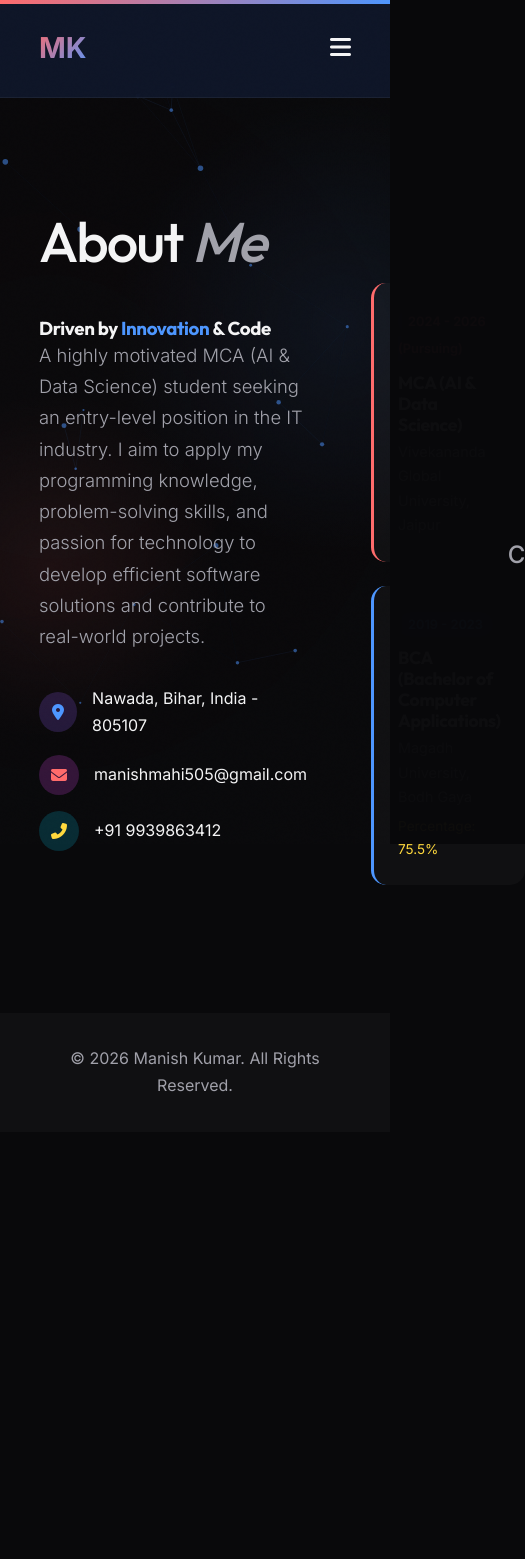
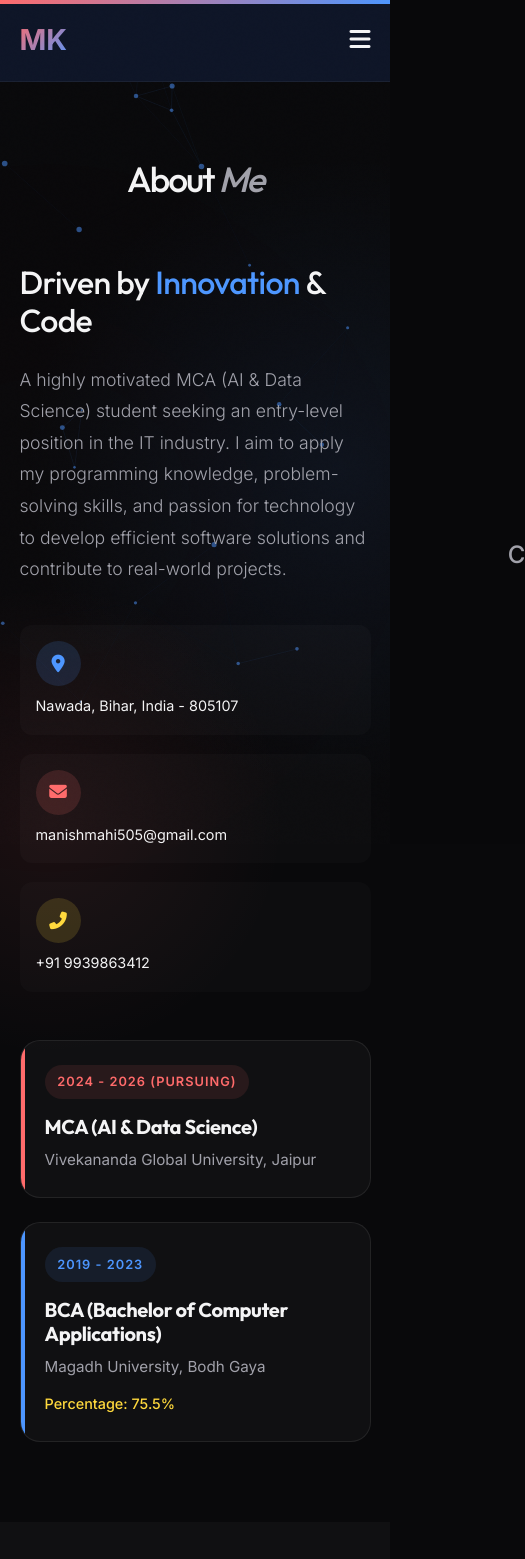
Before and after one commit to manish-9939/portfolio, a React (Vite) app in the folder portfolio-react/: page /about in a window 390 px wide. Shown: the top 1559 px of the page, 525 px wide, since content can reach past the window. Before the commit the page ends 1132 px from the top, so only its background shows below. Built offline with nearby package versions, Linux system fonts and the light colour scheme.

Commit message:
Optimize About section responsiveness and styling

```diff
--- a/portfolio-react/src/components/About.jsx
+++ b/portfolio-react/src/components/About.jsx
@@ -4,7 +4,7 @@ import { motion } from 'framer-motion';
 
 const About = () => {
     return (
-        <section id="about" className="reveal active">
+        <section id="about" className="about-section">
             <motion.div
                 className="heading"
                 initial={{ opacity: 0, y: 30 }}
@@ -23,7 +23,7 @@ const About = () => {
                     viewport={{ once: true }}
                     transition={{ duration: 0.6, delay: 0.2 }}
                 >
-                    <h3>Driven by <span style={{ color: 'var(--secondary)' }}>Innovation</span> & Code</h3>
+                    <h3>Driven by <span>Innovation</span> & Code</h3>
                     <p>
                         A highly motivated MCA (AI & Data Science) student seeking an entry-level position in the IT
                         industry.
@@ -31,24 +31,21 @@ const About = () => {
                         develop
                         efficient software solutions and contribute to real-world projects.
                     </p>
-                    <div className="info-list" style={{ display: 'grid', gap: '1rem', marginTop: '2rem' }}>
-                        <div className="info-item" style={{ display: 'flex', alignItems: 'center', gap: '15px' }}>
-                            <div className="icon-box"
-                                style={{ width: '40px', height: '40px', background: 'rgba(139, 92, 246, 0.2)', borderRadius: '50%', display: 'flex', alignItems: 'center', justifyContent: 'center', color: 'var(--secondary)' }}>
+                    <div className="info-list">
+                        <div className="info-item">
+                            <div className="icon-box location">
                                 <i className="fas fa-map-marker-alt"></i>
                             </div>
                             <span>Nawada, Bihar, India - 805107</span>
                         </div>
-                        <div className="info-item" style={{ display: 'flex', alignItems: 'center', gap: '15px' }}>
-                            <div className="icon-box"
-                                style={{ width: '40px', height: '40px', background: 'rgba(217, 70, 239, 0.2)', borderRadius: '50%', display: 'flex', alignItems: 'center', justifyContent: 'center', color: 'var(--primary)' }}>
+                        <div className="info-item">
+                            <div className="icon-box email">
                                 <i className="fas fa-envelope"></i>
                             </div>
                             <span>manishmahi505@gmail.com</span>
                         </div>
-                        <div className="info-item" style={{ display: 'flex', alignItems: 'center', gap: '15px' }}>
-                            <div className="icon-box"
-                                style={{ width: '40px', height: '40px', background: 'rgba(6, 182, 212, 0.2)', borderRadius: '50%', display: 'flex', alignItems: 'center', justifyContent: 'center', color: 'var(--accent)' }}>
+                        <div className="info-item">
+                            <div className="icon-box phone">
                                 <i className="fas fa-phone-alt"></i>
                             </div>
                             <span>+91 9939863412</span>
@@ -63,24 +60,17 @@ const About = () => {
                     viewport={{ once: true }}
                     transition={{ duration: 0.6, delay: 0.4 }}
                 >
-                    {/* Education Timeline styled as cards */}
-                    <div className="edu-card"
-                        style={{ background: 'var(--card-bg)', padding: '1.5rem', borderRadius: '15px', borderLeft: '3px solid var(--primary)', marginBottom: '1.5rem' }}>
-                        <span
-                            style={{ background: 'rgba(217, 70, 239, 0.1)', color: 'var(--primary)', padding: '5px 10px', borderRadius: '20px', fontSize: '0.8rem', fontWeight: 600 }}>2024
-                            - 2026 (Pursuing)</span>
-                        <h4 style={{ margin: '10px 0 5px', fontSize: '1.1rem' }}>MCA (AI & Data Science)</h4>
-                        <p style={{ color: 'var(--text-muted)', fontSize: '0.9rem' }}>Vivekananda Global University, Jaipur</p>
+                    <div className="edu-card primary-theme">
+                        <span className="edu-tag">2024 - 2026 (Pursuing)</span>
+                        <h4>MCA (AI & Data Science)</h4>
+                        <p className="school">Vivekananda Global University, Jaipur</p>
                     </div>
 
-                    <div className="edu-card"
-                        style={{ background: 'var(--card-bg)', padding: '1.5rem', borderRadius: '15px', borderLeft: '3px solid var(--secondary)' }}>
-                        <span
-                            style={{ background: 'rgba(139, 92, 246, 0.1)', color: 'var(--secondary)', padding: '5px 10px', borderRadius: '20px', fontSize: '0.8rem', fontWeight: 600 }}>2019
-                            - 2023</span>
-                        <h4 style={{ margin: '10px 0 5px', fontSize: '1.1rem' }}>BCA (Bachelor of Computer Applications)</h4>
-                        <p style={{ color: 'var(--text-muted)', fontSize: '0.9rem' }}>Magadh University, Bodh Gaya</p>
-                        <p style={{ color: 'var(--accent)', fontSize: '0.85rem', marginTop: '5px' }}>Percentage: 75.5%</p>
+                    <div className="edu-card secondary-theme">
+                        <span className="edu-tag">2019 - 2023</span>
+                        <h4>BCA (Bachelor of Computer Applications)</h4>
+                        <p className="school">Magadh University, Bodh Gaya</p>
+                        <p className="score">Percentage: 75.5%</p>
                     </div>
                 </motion.div>
             </div>
--- a/portfolio-react/src/index.css
+++ b/portfolio-react/src/index.css
@@ -147,7 +147,19 @@ section {
   position: relative;
 }
 
-/* Floating Shapes Background (Optional pseudo-elements for sections) */
+@media screen and (max-width: 1200px) {
+  section {
+    padding: 6rem 5%;
+  }
+}
+
+@media screen and (max-width: 768px) {
+  section {
+    padding: 4rem 1.5rem;
+  }
+}
+
+/* Floating Shapes Background */
 section::before {
   content: '';
   position: absolute;
@@ -158,7 +170,6 @@ section::before {
   opacity: 0.05;
   border-radius: 50%;
   z-index: -1;
-  /* Random positions can be handled via nth-child in specific sections */
   top: 20%;
   left: -100px;
 }
@@ -191,6 +202,7 @@ section::before {
 }
 
 /* Header */
+
 header {
   position: fixed;
   top: 0;
@@ -204,6 +216,13 @@ header {
   z-index: 1000;
   border-bottom: 1px solid rgba(255, 255, 255, 0.05);
 }
+
+@media screen and (max-width: 1200px) {
+  header {
+    padding: 1rem 5%;
+  }
+}
+
 
 .logo {
   font-size: 1.8rem;
@@ -431,243 +450,198 @@ nav a:hover::after {
   }
 }
 
-/* Removed Neon Box Keyframes */
+/* Section Headings */
+.heading {
+  margin-bottom: 4rem;
+  text-align: center;
+}
 
-/* About Section Enhancements */
 .heading h2 {
   font-size: 3.5rem;
-  /* Larger, magazine style */
-  margin-bottom: 0.5rem;
   font-weight: 300;
   letter-spacing: -2px;
+  line-height: 1.1;
 }
 
-.heading span {
+.heading h2 span {
   color: var(--text-muted);
-  /* Low contrast for sophistication */
   font-weight: 200;
   font-style: italic;
 }
 
+/* About Section Layout */
 .about-container {
   display: grid;
-  grid-template-columns: 1fr 1fr;
-  gap: 4rem;
-  align-items: center;
+  grid-template-columns: 1.2fr 1fr;
+  gap: 5rem;
+  align-items: start;
+}
+
+.about-text h3 {
+  font-size: 2rem;
+  margin-bottom: 1.5rem;
+  font-weight: 400;
 }
 
 .about-text p {
   color: var(--text-muted);
-  margin-bottom: 1.5rem;
-  font-size: 1.15rem;
-  /* Slightly larger reading text */
+  margin-bottom: 2rem;
+  font-size: 1.1rem;
   font-weight: 300;
+  line-height: 1.8;
 }
 
-/* Skills - Clean, Textured Cards */
-.skills-container {
-  display: flex;
-  flex-wrap: wrap;
-  justify-content: center;
-  gap: 2rem;
-  perspective: 1000px;
+@media screen and (max-width: 992px) {
+  .about-container {
+    grid-template-columns: 1fr;
+    gap: 4rem;
+  }
 }
 
-.skill-category {
+/* About Section Styles */
+
+.about-text h3 span {
+  color: var(--secondary);
+}
+
+.info-list {
+  display: grid;
+  gap: 1.2rem;
+  margin-top: 2.5rem;
+}
+
+.info-item {
+  display: flex;
+  align-items: center;
+  gap: 1rem;
+}
+
+.icon-box {
+  width: 45px;
+  height: 45px;
+  border-radius: 50%;
+  display: flex;
+  align-items: center;
+  justify-content: center;
+  font-size: 1.1rem;
+  flex-shrink: 0;
+}
+
+.icon-box.location {
+  background: rgba(77, 150, 255, 0.15);
+  color: var(--secondary);
+}
+
+.icon-box.email {
+  background: rgba(255, 107, 107, 0.15);
+  color: var(--primary);
+}
+
+.icon-box.phone {
+  background: rgba(255, 217, 61, 0.15);
+  color: var(--accent);
+}
+
+.education-preview {
+  display: flex;
+  flex-direction: column;
+  gap: 1.5rem;
+}
+
+.edu-card {
   background: var(--card-bg);
-  backdrop-filter: blur(10px);
-  border: 1px solid rgba(255, 255, 255, 0.05);
-  /* Dark border for dark mode */
-  border-radius: 30px;
-  width: 550px;
-  max-width: 95%;
-  height: 220px;
-  padding: 0 2rem;
-  display: flex;
-  flex-direction: row;
-  /* Side by side */
-  justify-content: space-between;
-  align-items: center;
-
-  transition: transform 0.1s ease,
-    box-shadow 0.3s ease;
-  transform-style: preserve-3d;
-  box-shadow: 0 10px 30px -10px rgba(0, 0, 0, 0.8);
+  padding: 1.8rem;
+  border-radius: 20px;
+  border: 1px solid var(--card-border);
+  transition: var(--transition);
   position: relative;
   overflow: hidden;
 }
 
-/* Gradient Border Effect */
-.skill-category::after {
+.edu-card::before {
   content: '';
   position: absolute;
-  inset: 0;
-  border-radius: 30px;
-  padding: 2px;
-  background: linear-gradient(45deg, transparent, var(--primary), transparent);
-  mask:
-    linear-gradient(#fff 0 0) content-box,
-    linear-gradient(#fff 0 0);
-  -webkit-mask:
-    linear-gradient(#fff 0 0) content-box,
-    linear-gradient(#fff 0 0);
-  -webkit-mask-composite: xor;
-  mask-composite: exclude;
-  opacity: 0.7;
-  pointer-events: none;
-  animation: flowBorder 4s linear infinite;
+  left: 0;
+  top: 0;
+  height: 100%;
+  width: 4px;
 }
 
-@keyframes flowBorder {
-  0% {
-    background-position: 0% 50%;
-  }
-
-  50% {
-    background-position: 100% 50%;
-  }
-
-  100% {
-    background-position: 0% 50%;
-  }
+.edu-card.primary-theme::before {
+  background: var(--primary);
 }
 
-.skill-category:hover {
-  border-color: var(--primary);
-  box-shadow: 0 0 50px rgba(0, 242, 234, 0.15);
+.edu-card.secondary-theme::before {
+  background: var(--secondary);
 }
 
-.skill-text {
-  flex: 1;
-  z-index: 10;
-  transform: translateZ(30px);
-  text-align: left;
+.edu-card:hover {
+  transform: translateY(-5px);
+  border-color: rgba(255, 255, 255, 0.2);
+  background: rgba(255, 255, 255, 0.05);
 }
 
-.skill-category h3 {
-  font-size: 1.6rem;
-  margin-bottom: 0.5rem;
-  background: linear-gradient(to right, #fff, var(--text-muted));
-  background-clip: text;
-  -webkit-background-clip: text;
-  -webkit-text-fill-color: transparent;
-  display: flex;
-  align-items: center;
-  gap: 12px;
+.edu-tag {
+  font-size: 0.8rem;
+  font-weight: 600;
+  padding: 0.4rem 0.8rem;
+  border-radius: 50px;
+  display: inline-block;
+  margin-bottom: 1rem;
+  text-transform: uppercase;
+  letter-spacing: 1px;
 }
 
-.skill-category h3 i {
+.primary-theme .edu-tag {
+  background: rgba(255, 107, 107, 0.1);
+  color: var(--primary);
+}
+
+.secondary-theme .edu-tag {
+  background: rgba(77, 150, 255, 0.1);
   color: var(--secondary);
 }
 
-.skill-list {
-  font-size: 0.95rem;
-  color: var(--text-muted);
-  line-height: 1.6;
-  font-weight: 500;
-  opacity: 0.9;
-  max-width: 100%;
+.edu-card h4 {
+  font-size: 1.25rem;
+  margin-bottom: 0.5rem;
 }
 
-.skill-items {
-  position: relative;
-  width: 200px;
-  /* Fixed space for orbit */
-  height: 200px;
-  transform-style: preserve-3d;
-  perspective: 800px;
-  display: flex;
-  justify-content: center;
-  align-items: center;
-  margin-right: -1rem;
-  /* Pull slightly right */
-
-  /* ADDED: Visual Sphere Hint - Updated for Editorial Theme */
-  background: radial-gradient(circle, rgba(77, 150, 255, 0.05) 0%, transparent 70%);
-  border-radius: 50%;
+.edu-card .school {
+  color: var(--text-muted);
+  font-size: 0.95rem;
 }
 
-/* Fallback/Responsive for very small screens */
-@media screen and (max-width: 600px) {
-  .skill-category {
+.edu-card .score {
+  color: var(--accent);
+  font-size: 0.9rem;
+  margin-top: 0.8rem;
+  font-weight: 500;
+}
+
+@media screen and (max-width: 480px) {
+  .info-item {
     flex-direction: column;
-    height: auto;
-    width: 320px;
-    padding: 2rem;
-    text-align: center;
+    align-items: flex-start;
+    gap: 0.5rem;
+    padding: 1rem;
+    background: rgba(255, 255, 255, 0.02);
+    border-radius: 12px;
   }
 
-  .skill-text {
-    text-align: center;
-    margin-bottom: 2rem;
+  .info-item span {
+    font-size: 0.9rem;
+    word-break: break-all;
   }
 
-  .skill-category h3 {
-    justify-content: center;
+  .edu-card {
+    padding: 1.5rem;
   }
-
-  .skill-items {
-    width: 100%;
-    height: 200px;
-    margin-right: 0;
-  }
-}
-
-
-.tag {
-  position: absolute;
-  /* Essential for 3D positioning */
-  inset: 0;
-  margin: auto;
-  width: fit-content;
-  height: fit-content;
-  background: rgba(5, 5, 5, 0.8);
-  /* Darker, clearer background */
-  border: 1px solid rgba(0, 242, 234, 0.3);
-  color: var(--text-main);
-  padding: 0.4rem 0.9rem;
-  /* Smaller padding */
-  border-radius: 50px;
-  font-size: 0.8rem;
-  /* Smaller font */
-  font-weight: 600;
-  transition: box-shadow 0.3s ease, background 0.3s ease;
-  /* Removed transform transition */
-  display: flex;
-  align-items: center;
-  gap: 6px;
-  cursor: pointer;
-  /* Hardware acceleration hints */
-  will-change: transform, opacity;
-  backface-visibility: hidden;
-  white-space: nowrap;
-  user-select: none;
-}
-
-.tag i {
-  color: var(--secondary);
-  font-size: 0.9rem;
-  /* Removed transition: transform 0.2s linear; to prevent jitter */
-}
-
-/* Icon spins on hover or via JS */
-.tag:hover i {
-  color: #fff;
-  /* transform: rotate(360deg);  Removed to avoid conflict with JS counter-rotation */
-}
-
-.tag:hover {
-  background: var(--primary);
-  border-color: var(--primary);
-  color: #000;
-  box-shadow: 0 0 20px rgba(0, 242, 234, 0.6);
-  z-index: 1000 !important;
-  transform: scale(1.1) translateZ(50px) !important;
-  /* Pop forward on hover */
 }
 
 /* Fallback/Responsive for very small screens */
 @media screen and (max-width: 500px) {
+
   .skill-items {
     height: auto;
     min-height: 250px;
@@ -810,8 +784,67 @@ footer {
   color: var(--text-muted);
 }
 
-/* Responsive Navbar Styles */
+/* Responsive General Adjustments */
+@media screen and (max-width: 1200px) {
+  section {
+    padding: 6rem 5%;
+  }
+
+  header {
+    padding: 1rem 5%;
+  }
+}
+
+@media screen and (max-width: 992px) {
+  .about-container {
+    grid-template-columns: 1fr;
+    gap: 3rem;
+  }
+
+  .hero {
+    flex-direction: column-reverse;
+    justify-content: center;
+    text-align: center;
+    padding-top: 120px;
+    gap: 3rem;
+  }
+
+  .hero-content {
+    max-width: 100%;
+  }
+
+  .hero-content p {
+    margin: 0 auto 2.5rem !important;
+  }
+
+  .btn-group {
+    justify-content: center;
+  }
+
+  .heading h2 {
+    font-size: 2.8rem;
+  }
+}
+
 @media screen and (max-width: 768px) {
+  section {
+    padding: 5rem 5%;
+  }
+
+  .hero h1 {
+    font-size: 3rem;
+  }
+
+  .hero-image {
+    width: 300px !important;
+    height: 300px !important;
+  }
+
+  .hero-img-container {
+    width: 280px !important;
+    height: 280px !important;
+  }
+
   .menu-toggle {
     display: block;
     z-index: 1001;
@@ -846,4 +879,77 @@ footer {
   nav a {
     font-size: 1.5rem;
   }
+
+  .projects-grid {
+    grid-template-columns: 1fr;
+  }
+
+  .skill-category {
+    flex-direction: column;
+    height: auto;
+    padding: 2rem 1.5rem;
+    text-align: center;
+  }
+
+  .skill-text {
+    text-align: center;
+    margin-bottom: 2rem;
+  }
+
+  .skill-category h3 {
+    justify-content: center;
+  }
+
+  .skill-items {
+    width: 100%;
+    margin-right: 0;
+  }
 }
+
+@media screen and (max-width: 480px) {
+  .hero h1 {
+    font-size: 2.2rem;
+  }
+
+  .hero-subtitle {
+    font-size: 0.9rem;
+  }
+
+  .hero-role {
+    font-size: 1.2rem;
+  }
+
+  .btn-group {
+    flex-direction: column;
+    gap: 1rem;
+  }
+
+  .btn {
+    width: 100%;
+    padding: 0.8rem 1.5rem;
+  }
+
+  .hero-image {
+    width: 250px !important;
+    height: 250px !important;
+  }
+
+  .hero-img-container {
+    width: 230px !important;
+    height: 230px !important;
+  }
+
+  .heading h2 {
+    font-size: 2.2rem;
+  }
+
+  .skill-category {
+    width: 100%;
+  }
+
+  .contact-item {
+    flex-direction: column;
+    gap: 0.8rem;
+    padding: 1.5rem;
+  }
+}
```
